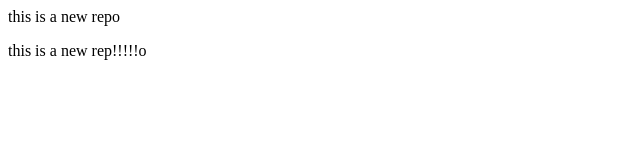
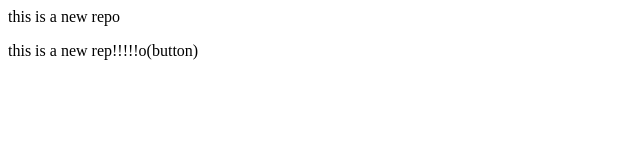
Before and after one commit to shrithis1414-lab/localrepo, a plain HTML site: page index.html in a window 1280 px wide. Shown: the full height of the page, 0-640 px from the left. Drawn offline with Linux system fonts and the light colour scheme.

```diff
--- a/index.html
+++ b/index.html
@@ -1,2 +1,2 @@
 <p>this is a new repo</p>
-<p>this is a new rep!!!!!o</p>
+<p>this is a new rep!!!!!o(button)</p>
```
